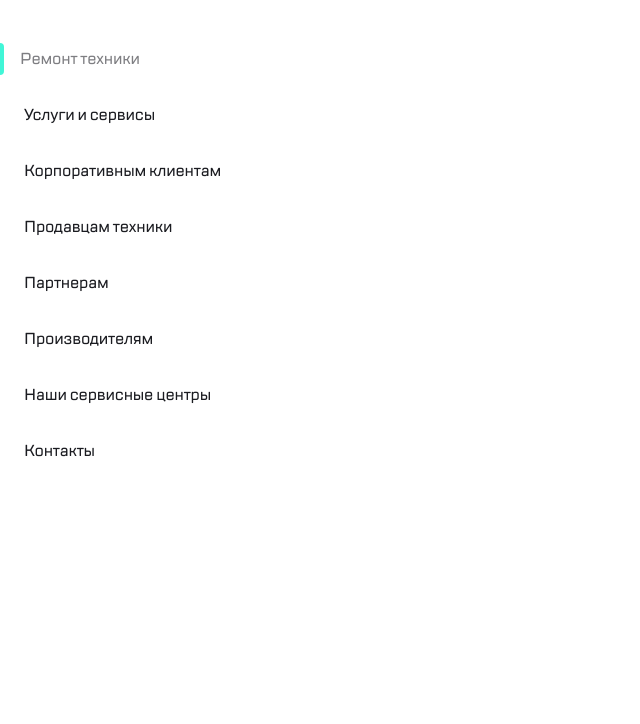
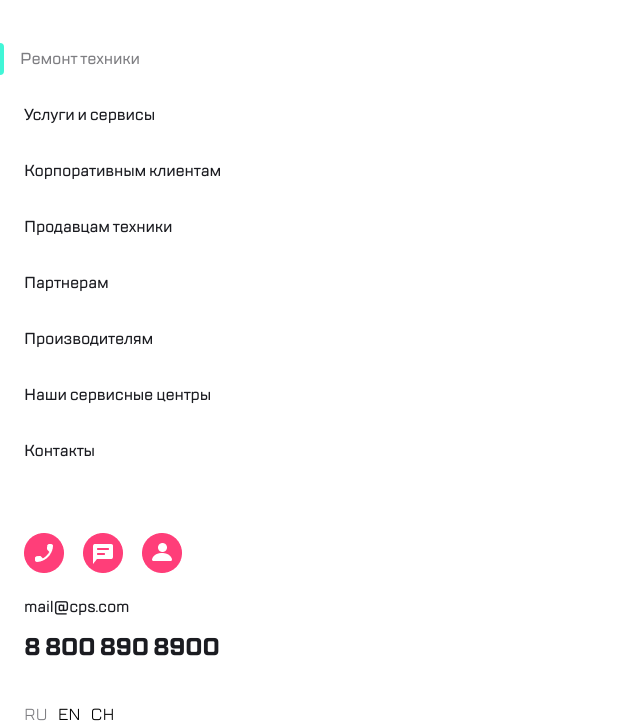
Before and after one commit to Algrus8/menu, a plain HTML site: page index.html in a window 1280 px wide. Shown: the part 73-797 px from the top of the page, without its empty margins (0-640 px from the left). Drawn offline with Linux system fonts and the light colour scheme.

Commit message:
change display

```diff
--- a/scss/style.scss
+++ b/scss/style.scss
@@ -1,61 +1,97 @@
 @font-face {
   font-family: "TTLakes";
-	src: url('../fonts/TTLakes-Regular.woff') format('woff');
+  src: url("../fonts/TTLakes-Regular.woff") format("woff");
   font-weight: 400;
   font-style: normal;
 }
 
-
 @font-face {
   font-family: "TTLakes";
-	src: url('../fonts/TTLakes-Medium.woff') format('woff');
+  src: url("../fonts/TTLakes-Medium.woff") format("woff");
   font-weight: 500;
   font-style: normal;
 }
 
 @font-face {
   font-family: "TTLakes";
-	src: url('../fonts/TTLakes-Bold.woff') format('woff');
+  src: url("../fonts/TTLakes-Bold.woff") format("woff");
   font-weight: 700;
   font-style: normal;
 }
 
-*{
+* {
   padding: 0;
   margin: 0;
   border: 0;
 }
-*,*:before,*:after{
+*,
+*:before,
+*:after {
   -moz-box-sizing: border-box;
   -webkit-box-sizing: border-box;
   box-sizing: border-box;
 }
-:focus,:active{outline: none;}
-a:focus,a:active{outline: none;}
-button{cursor: pointer;}
-button::-moz-focus-inner {padding:0;border:0;}
-a, a:visited{text-decoration: none;}
-a:hover{text-decoration: none;}
-ul,li{list-style: none;}
-nav,footer,header,aside{display: block;}
-input,button,textarea{font-family:inherit;}
+:focus,
+:active {
+  outline: none;
+}
+a:focus,
+a:active {
+  outline: none;
+}
+button {
+  cursor: pointer;
+}
+button::-moz-focus-inner {
+  padding: 0;
+  border: 0;
+}
+a,
+a:visited {
+  text-decoration: none;
+}
+a:hover {
+  text-decoration: none;
+}
+ul,
+li {
+  list-style: none;
+}
+nav,
+footer,
+header,
+aside {
+  display: block;
+}
+input,
+button,
+textarea {
+  font-family: inherit;
+}
 
-button{
-	background-color:transparent;
+button {
+  background-color: transparent;
   border: none;
 }
 
-$menu-main-text-color:#1B1C21;
-$menu-active-text-color:#7E7E82;
+$menu-main-text-color: #1b1c21;
+$menu-active-text-color: #7e7e82;
+
+html,
+body {
+  height: 100%;
+}
 
 .menu-wrapper {
   width: 320px;
-	 height: 1024px;
+  display: flex;
+  flex-direction: column;
+  min-height: 100%;
+  font-family: "TTLakes", sans-serif;
+  font-weight: 500;
   position: absolute;
-	 top: 0px;
-	 left: 0px;
-	 font-family:"TTLakes", sans-serif;
-	 font-weight: 500;
+  top: 0;
+  left: 0;
 }
 
 .menu-header {
@@ -76,52 +112,53 @@ $menu-active-text-color:#7E7E82;
   &__menu-search {
     position: absolute;
     top: 23px;
-			right:24px;
+    right: 24px;
   }
 }
 
 .menu-navigation-element {
-	padding-left: 24px;
-	padding-bottom: 32px;
+  margin-left: 24px;
+  margin-bottom: 32px;
   line-height: 24px;
   letter-spacing: -0.2px;
 }
 
 .menu-navigation {
-	height: 668px;
-
-	&__element1{
-		padding-left:20px;
-		padding-top: 4px;
+  display: flex;
+  flex-direction: column;
+  flex: 1 1 auto;
+  &__element1 {
+    margin-left: 20px;
+    margin-top: 4px;
   }
 
   &__element1::before {
-		content:"";
-		border-left:4px solid #41F6D7;
+    content: "";
+    border-left: 4px solid #41f6d7;
     width: 4px;
     height: 32px;
     display: inline-block;
     border-radius: 0 100px 100px 0;
     position: absolute;
-		top:116px;
-		left:0px;
+    top: 116px;
+    left: 0px;
   }
-
 }
 .menu-navigation-element > a {
-	color:$menu-main-text-color;
+  color: $menu-main-text-color;
 }
 
 .menu-navigation-element:first-child > a {
-	color:$menu-active-text-color;
+  color: $menu-active-text-color;
 }
 
 .menu-footer {
-
+  display: flex;
+  flex-direction: column;
+  margin-left: 24px;
+  justify-items: flex-end;
   &__email {
-			position: absolute;
-			left:24px;
-			bottom: 140px;
+    margin-top: 16px;
     color: $menu-main-text-color;
     font-size: 16px;
     line-height: 24px;
@@ -129,9 +166,8 @@ $menu-active-text-color:#7E7E82;
   }
 
   &__phone-number {
-			position: absolute;
-			left:24px;
-			bottom: 96px;
+    margin-top: 12px;
+    margin-bottom: 40px;
     color: $menu-main-text-color;
     font-size: 24px;
     line-height: 32px;
@@ -142,50 +178,44 @@ $menu-active-text-color:#7E7E82;
   }
 }
 .menu-contacts-buttons {
-
   &__phone-call {
-			position: absolute;
-			left:24px;
-			bottom: 180px;
+    margin-right: 16px;
   }
 
   &__chat {
-			position: absolute;
-			left:80px;
-			bottom: 180px;
+    margin-right: 16px;
   }
 
   &__profile {
-			position: absolute;
-			left:136px;
-			bottom: 180px;
+    margin-right: 16px;
   }
 }
 .menu-language-switch-buttons {
-
-
   &__ru {
-			position: absolute;
-			left:24px;
-			bottom: 32px;
-			color:$menu-active-text-color;
+    color: $menu-active-text-color;
+    margin-right: 7px;
+    line-height: 24px;
+    letter-spacing: -0.2px;
+    font-size: 16px;
   }
 
   &__en {
-			position: absolute;
-			left:56px;
-			bottom: 32px;
+    margin-right: 7px;
+    line-height: 24px;
+    letter-spacing: -0.2px;
+    font-size: 16px;
   }
 
   &__ch {
-			position: absolute;
-			left:87px;
-			bottom: 32px;
+    margin-right: 7px;
+    line-height: 24px;
+    letter-spacing: -0.2px;
+    font-size: 16px;
   }
 }
 
-button:hover{
-	filter: drop-shadow(1px 1px 3px #FF3E79);
+button:hover {
+  filter: drop-shadow(1px 1px 3px #000);
   transform: scale(1.05);
-	transition-duration:0.5s;
+  transition-duration: 0.2s;
 }
```
Also changed, not shown: index.html (+9 -3 lines), css/style.css. Lines whose indentation alone changed are shown as unchanged.
